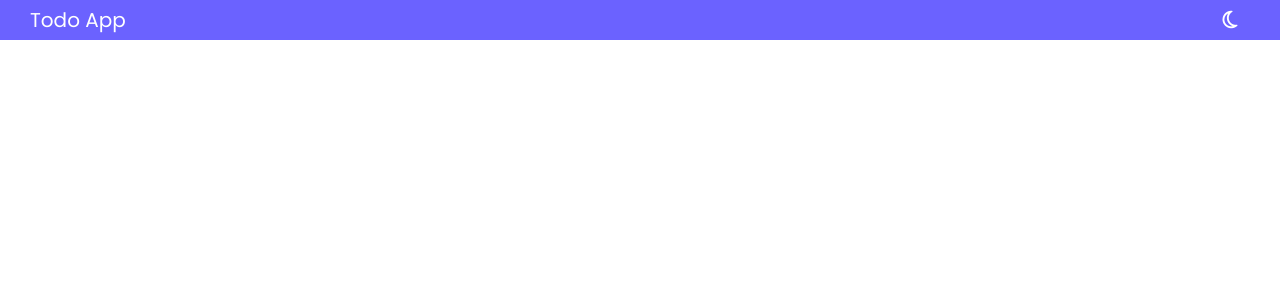
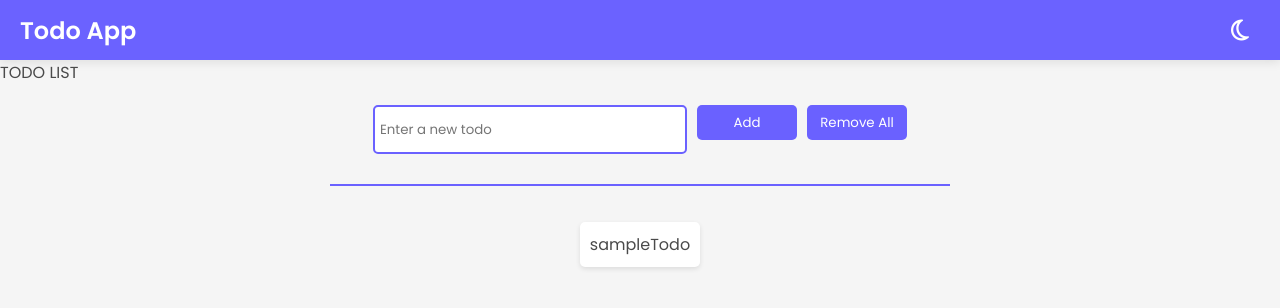
Before and after one commit to ankuhspatil2002/TodoApp-React, a React (Vite) app: page / in a window 1280 px wide. Shown: the top 308 px of the page. Built offline with nearby package versions, Linux system fonts and the light colour scheme.

Commit message:
Added Nightmode setting and added todo list functionality

```diff
--- a/package.json
+++ b/package.json
@@ -10,8 +10,12 @@
     "preview": "vite preview"
   },
   "dependencies": {
+    "@emotion/react": "^11.13.3",
+    "@emotion/styled": "^11.13.0",
+    "@mui/material": "^6.1.4",
     "react": "^18.3.1",
-    "react-dom": "^18.3.1"
+    "react-dom": "^18.3.1",
+    "uuid": "^10.0.0"
   },
   "devDependencies": {
     "@eslint/js": "^9.11.1",
--- a/src/App.css
+++ b/src/App.css
@@ -1,4 +1,51 @@
-body{
+/* Root Variables for Theme */
+:root {
+    --background-color: #f5f5f5;
+    --text-color: #4a4a4a;
+    --navbar-color: rgb(107, 98, 255);
+    --button-bg-color: rgb(106, 97, 255);
+    --button-hover-color: rgb(85, 77, 230);
+  }
+
+  /* Dark Mode Variables */
+  [data-theme='dark'] {
+    --background-color: #1e1e1e;
+    --text-color: #ffffff;
+    --navbar-color: #333;
+    --button-bg-color: #4b4b4b;
+    --button-hover-color: #666;
+  }
+
+  body {
+    margin: 0;
     padding: 0;
-    margin: 0;
-}
+    box-sizing: border-box;
+    background-color: var(--background-color);
+    color: var(--text-color);
+    font-family: Arial, sans-serif;
+  }
+
+  /* Navbar Styles */
+  .navBar {
+    background-color: var(--navbar-color);
+    width: 100%;
+    height: 60px;
+    display: flex;
+    align-items: center;
+    justify-content: space-between;
+    box-shadow: 0px 2px 10px rgba(0, 0, 0, 0.1);
+  }
+
+  /* Button Styling */
+  .todoBtn {
+    background-color: var(--button-bg-color);
+    color: white;
+    border: none;
+    border-radius: 5px;
+    cursor: pointer;
+    transition: background-color 0.3s;
+  }
+
+  .todoBtn:hover {
+    background-color: var(--button-hover-color);
+  }
--- a/src/App.jsx
+++ b/src/App.jsx
@@ -1,6 +1,7 @@
 import { useState } from 'react'
 import Navbar from './components/Navbar'
 import './App.css'
+import AddTodo from './components/AddTodo'
 
 function App() {
   const [count, setCount] = useState(0)
@@ -9,6 +10,10 @@ function App() {
     <>
     <div className="mainContainer">
       <Navbar />
+      <div className="title">
+        TODO LIST
+      </div>
+      <AddTodo />
     </div>
     </>
   )
--- /dev/null
+++ b/src/components/AddTodo.css
@@ -0,0 +1,56 @@
+.addTodo {
+    padding: 20px;
+    display: flex;
+    flex-direction: column;
+    align-items: center;
+    gap: 20px;
+  }
+
+  .inputbox {
+    display: flex;
+    gap: 10px;
+  }
+
+  .todoInput {
+    width: 300px;
+    height: 35px;
+    padding: 5px;
+    border: 2px solid rgb(106, 97, 255);
+    border-radius: 5px;
+    outline: none;
+  }
+
+  .todoBtn {
+    width: 100px;
+    height: 35px;
+    background-color: rgb(106, 97, 255);
+    color: white;
+    border: none;
+    border-radius: 5px;
+    cursor: pointer;
+    transition: background-color 0.3s;
+  }
+
+  .todoBtn:hover {
+    background-color: rgb(85, 77, 230);
+  }
+
+  .line {
+    width: 50%;
+    height: 2px;
+    background-color: rgb(106, 97, 255);
+    margin-top: 10px;
+  }
+
+  .displayTodo ul {
+    list-style: none;
+    padding: 0;
+  }
+
+  .displayTodo li {
+    background-color: #fff;
+    margin: 5px 0;
+    padding: 10px;
+    border-radius: 5px;
+    box-shadow: 0px 2px 5px rgba(0, 0, 0, 0.1);
+  }
--- /dev/null
+++ b/src/components/AddTodo.jsx
@@ -0,0 +1,55 @@
+import React, { useState } from "react";
+import "./AddTodo.css";
+import { v4 as uuidv4 } from "uuid";
+
+const AddTodo = () => {
+  const [todos, setTodos] = useState([{ value: "sampleTodo", id: uuidv4() }]);
+  const [newTodo, setNewTodo] = useState("");
+
+  function handleClick() {
+    if (newTodo.trim()) {
+      setTodos([...todos, { value: newTodo, id: uuidv4() }]);
+      setNewTodo("");
+    }
+  }
+
+  function addTodos(event) {
+    setNewTodo(event.target.value);
+  }
+
+  function removeAll() {
+    setTodos([]);
+  }
+
+  return (
+    <div className="addTodo">
+      <div className="inputbox">
+        <input
+          className="todoInput"
+          type="text"
+          value={newTodo}
+          onChange={addTodos}
+          placeholder="Enter a new todo"
+        />
+        <button type="button" className="todoBtn" onClick={handleClick}>
+          {" "}
+          Add{" "}
+        </button>
+        <button type="button" className="todoBtn" onClick={removeAll}>
+          {" "}
+          Remove All{" "}
+        </button>
+      </div>
+      <div className="line"></div>
+      <div className="displayTodo">
+        <ul>
+          {todos.map((todo) => (
+            <li key={todo.id}>{todo.value}</li>
+          ))}
+        </ul>
+      </div>
+    </div>
+  );
+};
+
+export default AddTodo;
--- a/src/components/Navbar.css
+++ b/src/components/Navbar.css
@@ -1,24 +1,20 @@
-.navBar{
-    background-color: rgb(107,98,255);
-    width: 100vw;
-    height: 40px;
-    margin: 0;
-    padding: 0;
-    display: flex;
-    justify-content: space-between;
-}
-
-.logo{
-    font-size: 20px;
+.navBar {
+    background-color: rgb(107, 98, 255);
+    width: 100%;
+    height: 60px;
     display: flex;
     align-items: center;
-    margin-left: 30px;
+    justify-content: space-between;
+    box-shadow: 0px 2px 10px rgba(0, 0, 0, 0.1);
+  }
+
+  .logo {
+    font-size: 24px;
     color: white;
-}
+    margin-left: 20px;
+    font-weight: 600;
+  }
 
-.darkMode{
-    display: flex;
-    align-items: center;
-    font-size: 20px;
-    margin-right: 30px;
-}
+  .darkMode {
+    margin-right: 20px;
+  }
--- a/src/components/ToggleMode.css
+++ b/src/components/ToggleMode.css
@@ -1,8 +1,17 @@
-.toggleButton{
+.toggleButton {
+    background: none;
+    border: none;
+    cursor: pointer;
     color: white;
     width: 40px;
-    height: 100%;
+    height: 40px;
     display: flex;
+    align-items: center;
     justify-content: center;
-    align-items: center;
-}
+    font-size: 24px;
+    transition: transform 0.3s;
+  }
+
+  .toggleButton:hover {
+    transform: scale(1.2);
+  }
--- a/src/components/ToggleMode.jsx
+++ b/src/components/ToggleMode.jsx
@@ -1,24 +1,28 @@
-import React from "react";
+import React, { useState, useEffect } from "react";
 import "./toggleMode.css";
-import { useState } from "react";
 
 const ToggleMode = () => {
-  const [clicked, setClicked] = useState(false);
-  const [toggle, setToggle] = useState("fa-regular fa-moon");
+  const [theme, setTheme] = useState(localStorage.getItem("theme") || "light");
 
-  let handleClick = () => {
-    setClicked(!clicked);
-    if (clicked) {
-      setToggle("fa-regular fa-sun");
-    } else {
-      setToggle("fa-regular fa-moon");
-    }
+  // Apply the theme when the component mounts or theme changes
+  useEffect(() => {
+    document.documentElement.setAttribute("data-theme", theme);
+    localStorage.setItem("theme", theme); // Persist theme on reload
+  }, [theme]);
+
+  // Toggle between light and dark themes
+  const handleThemeToggle = () => {
+    setTheme((prevTheme) => (prevTheme === "light" ? "dark" : "light"));
   };
 
   return (
-    <div className="toggleButton" onClick={handleClick}>
-        <i className={toggle}></i>
-    </div>
+    <button className="toggleButton" onClick={handleThemeToggle}>
+      {theme === "light" ? (
+        <i className="fa-regular fa-moon"></i>
+      ) : (
+        <i className="fa-regular fa-sun"></i>
+      )}
+    </button>
   );
 };
 
--- a/src/index.css
+++ b/src/index.css
@@ -3,3 +3,18 @@
   font-weight: 400;
   font-style: normal;
 }
+
+@media (max-width: 600px) {
+  .todoInput {
+    width: 80%;
+  }
+
+  .inputbox {
+    flex-direction: column;
+    align-items: center;
+  }
+
+  .line {
+    width: 80%;
+  }
+}
```
Also changed, not shown: 1 other file (tests, documents, lock files or other folders).
